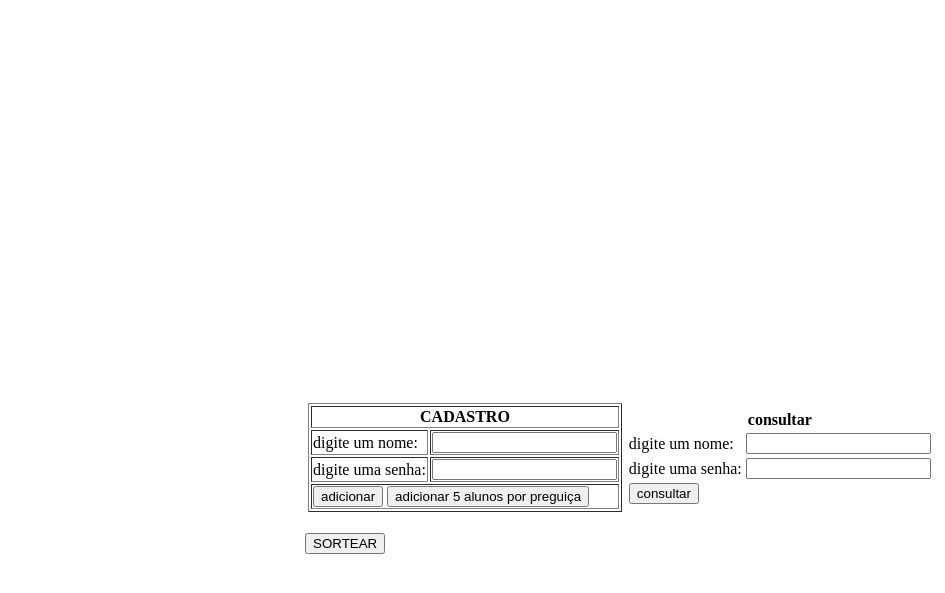
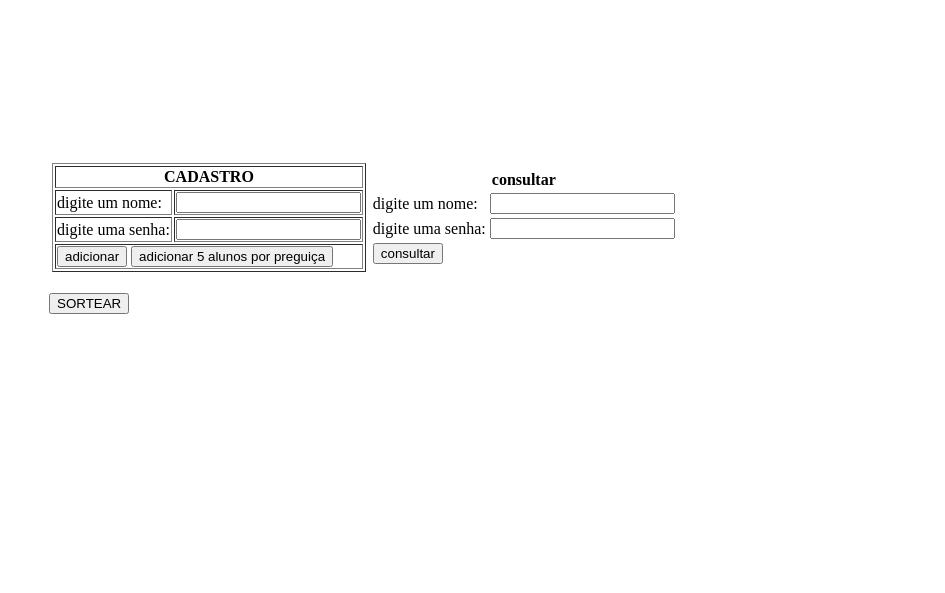
Before and after one commit to pedroppb/minharola.github.io, a PHP site: page / in a window 1280 px wide. Shown: the top 593 px of the page, without its empty margins (335-1280 px from the left). Run offline with PHP 8.4, Linux system fonts and the light colour scheme.

Commit message:
Update css.css

```diff
--- a/sorteio/css.css
+++ b/sorteio/css.css
@@ -1,6 +1,6 @@
 
 .center{
 	  position: absolute;
-  top: 50%;
-  left: 50%;
+  top: 20%;
+  left: 30%;
 }
```
